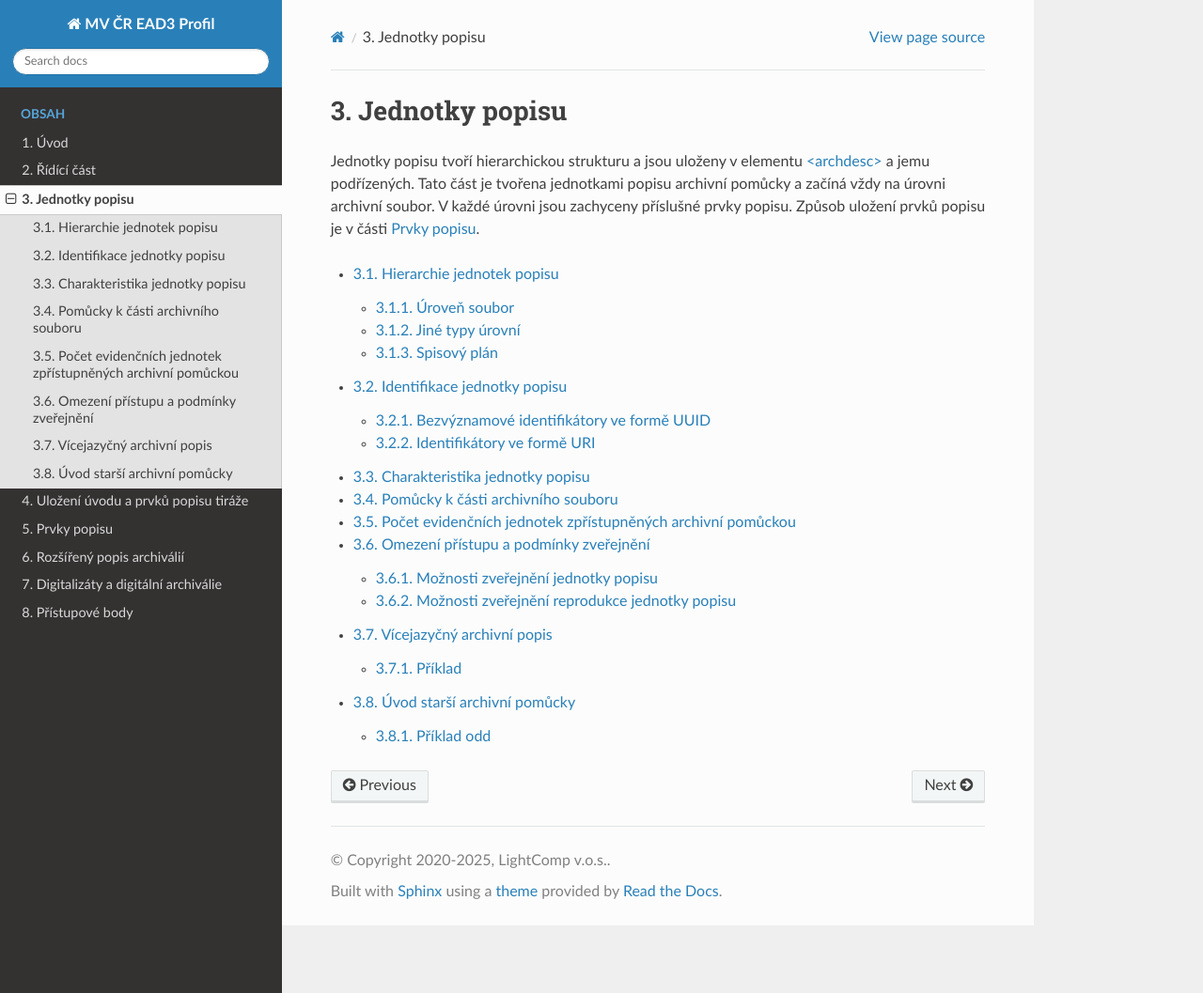
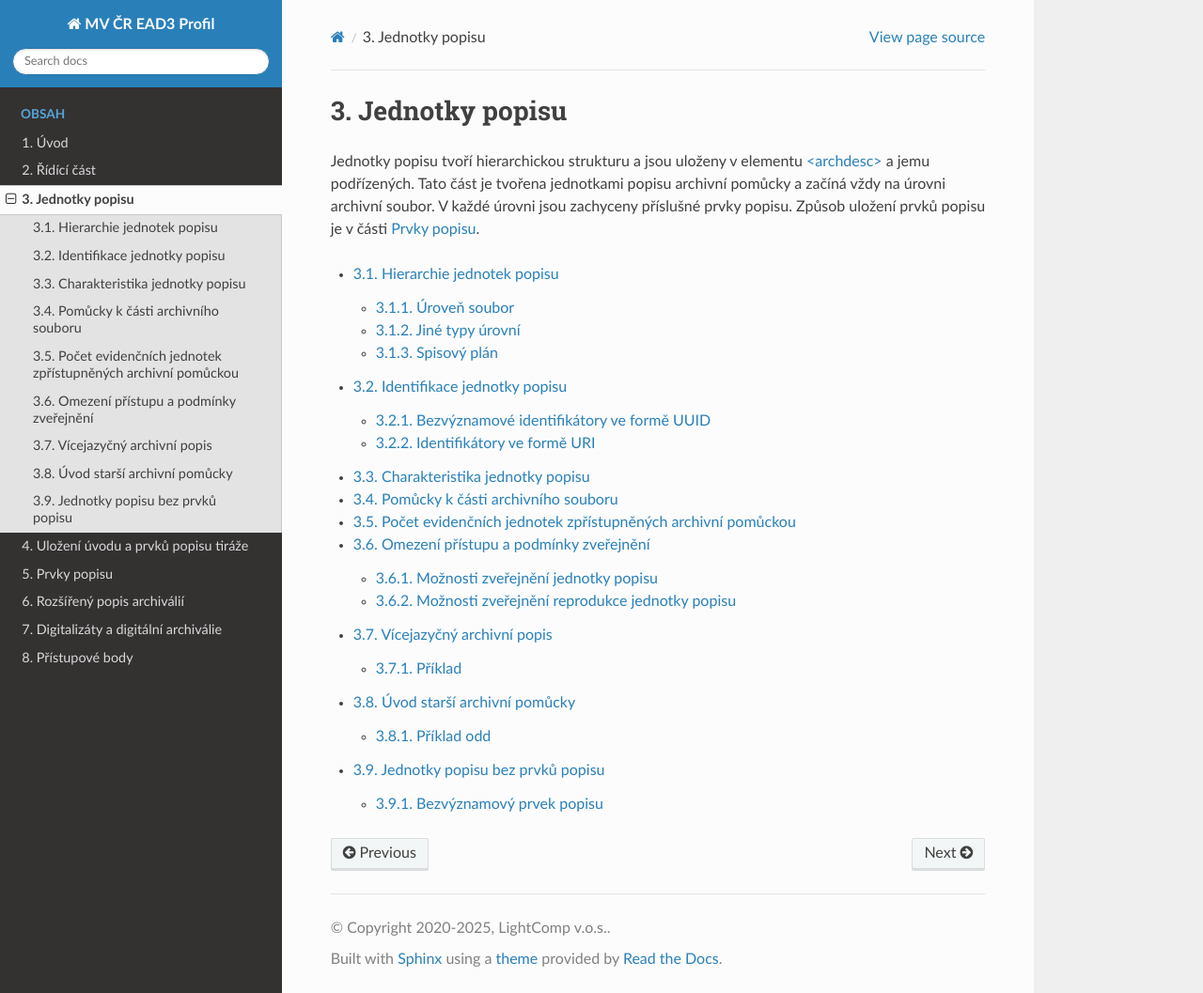
Before and after one commit to elzasw/ead3doc, a Sphinx documentation site: the page built from doc/source/archdesc.rst, in a window 1280 px wide and 1057 px high. Shown: the whole window at 94% size. Built offline with Sphinx 7.4.7 and the Read the Docs theme 3.1.0, drawn with Linux system fonts in a browser that asks for light colours.

Commit message:
#7 Naplnění elementu did u jednotek bez popisu - Bezvýznamový prvek popisu

```diff
--- a/doc/source/archdesc.rst
+++ b/doc/source/archdesc.rst
@@ -21,3 +21,4 @@
   archdesc/omezeni-pristupu.rst
   archdesc/vice-jazyku.rst
   archdesc/odd.rst
+  archdesc/jp-bez-prvku.rst
--- /dev/null
+++ b/doc/source/archdesc/jp-bez-prvku.rst
@@ -0,0 +1,27 @@
+.. _ead_archdesc_jp_bez_prvku:
+
+=================================
+Jednotky popisu bez prvků popisu
+=================================
+
+V některých případech může být jednotka popisu téměř bez prvků popisu.
+V takovém případě by povinně uváděný element zůstal prázdný, což není přípustné.
+Řešením je doplnit speciální prvek popisu bez dodatečného významu.
+
+.. _ead_archdesc_jp_bez_prvku_prvek:
+
+Bezvýznamový prvek popisu
+===========================
+
+Bezvýznamový prvek popisu umožňuje splnění schématu EAD přidáním speciálního prvku
+ve formě prvku :ref:`ead_item_types_jinaozn`. Prvek je tvořen elementem ``unitid``
+obsahující identifikátor samotné jednotky popisu.
+Povinně se uvedou atributy ``localtype="ID"`` a ``label="identifikátor jednotky popisu"``.
+Jako hodnota se uvede se :ref:`identifikace jednotky popisu <ead_jp_ident>` shodná
+s obsahem atributu ``id`` na celé jednotce popisu.
+
+Příklad:
+
+.. code-block:: xml
+
+  <ead:unitid localtype="ID" label="identifikátor jednotky popisu">uuid-78a1b7ce-cb98-4d8e-b442-c750ba2acad3</ead:unitid>
--- a/doc/source/prvky-popisu/jina-ozn.rst
+++ b/doc/source/prvky-popisu/jina-ozn.rst
@@ -19,6 +19,7 @@
  - :ref:`ead_item_types_unitid`
  - :ref:`ead_item_types_unitid_porc`
  - :ref:`ead_item_types_inv_cislo`
+ - :ref:`ead_archdesc_jp_bez_prvku_prvek`
 
 Pro jiné identifikátory se použije konstanta ``JINE`` a v popisu se uvede jeho význam.
 
@@ -125,3 +126,6 @@
    * - Jiný identifikátor
      - ``JINE``
      - ``jiné``
+   * - :ref:`Identifikátor jednotky popisu <ead_archdesc_jp_bez_prvku_prvek>`
+     - ``ID``
+     - ``identifikátor jednotky popisu``
```
